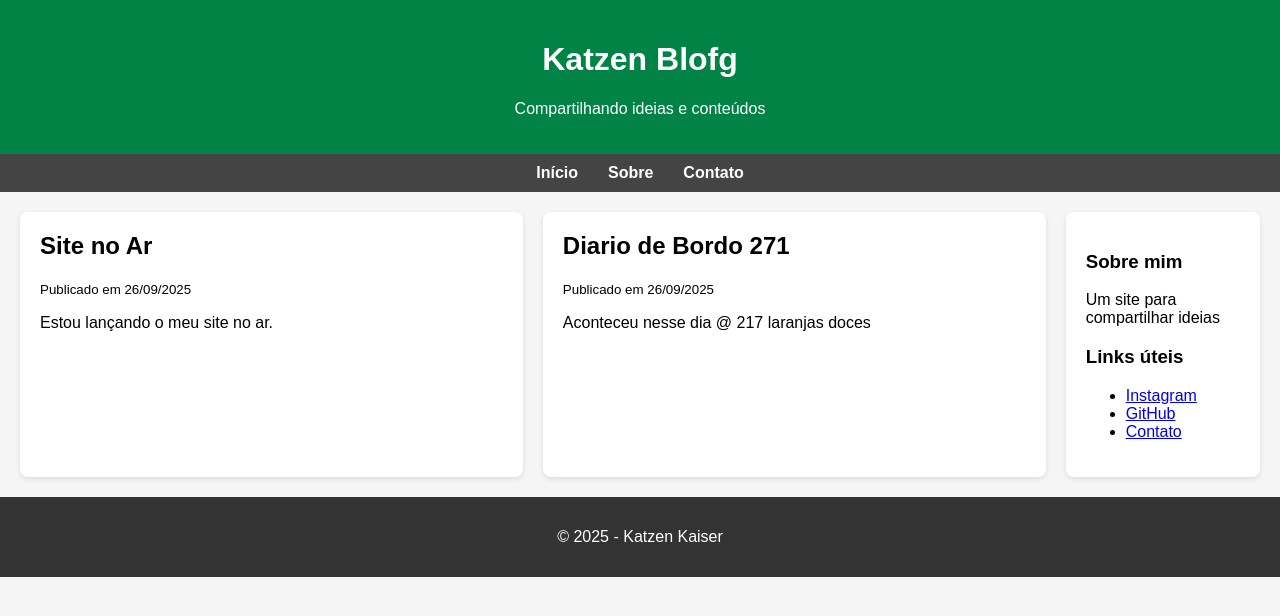
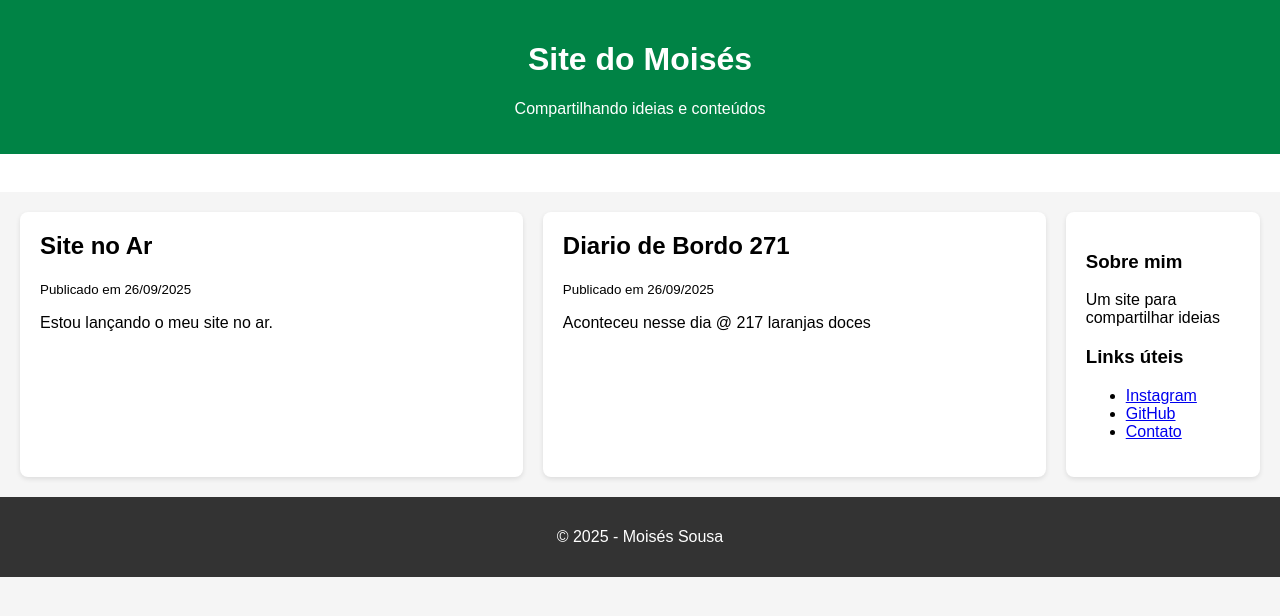
Before and after one commit to moisesalvescontact-hub/meusiteblog, a plain HTML site: page index.html in a window 1280 px wide. Drawn offline with Linux system fonts and the light colour scheme.

Commit message:
Update index.html

```diff
--- a/index.html
+++ b/index.html
@@ -17,7 +17,7 @@
       text-align: center;
     }
     nav {
-      background: #444;
+      background: #ffffff;
       display: flex;
       justify-content: center;
       padding: 10px;
@@ -64,7 +64,7 @@
 </head>
 <body>
   <header>
-    <h1>Katzen Blofg</h1>
+    <h1>Site do Moisés</h1>
     <p>Compartilhando ideias e conteúdos</p>
   </header>
 
@@ -104,7 +104,7 @@
   </main>
 
   <footer>
-    <p>© 2025 - Katzen Kaiser</p>
+    <p>© 2025 - Moisés Sousa</p>
   </footer>
 </body>
 </html>
```
